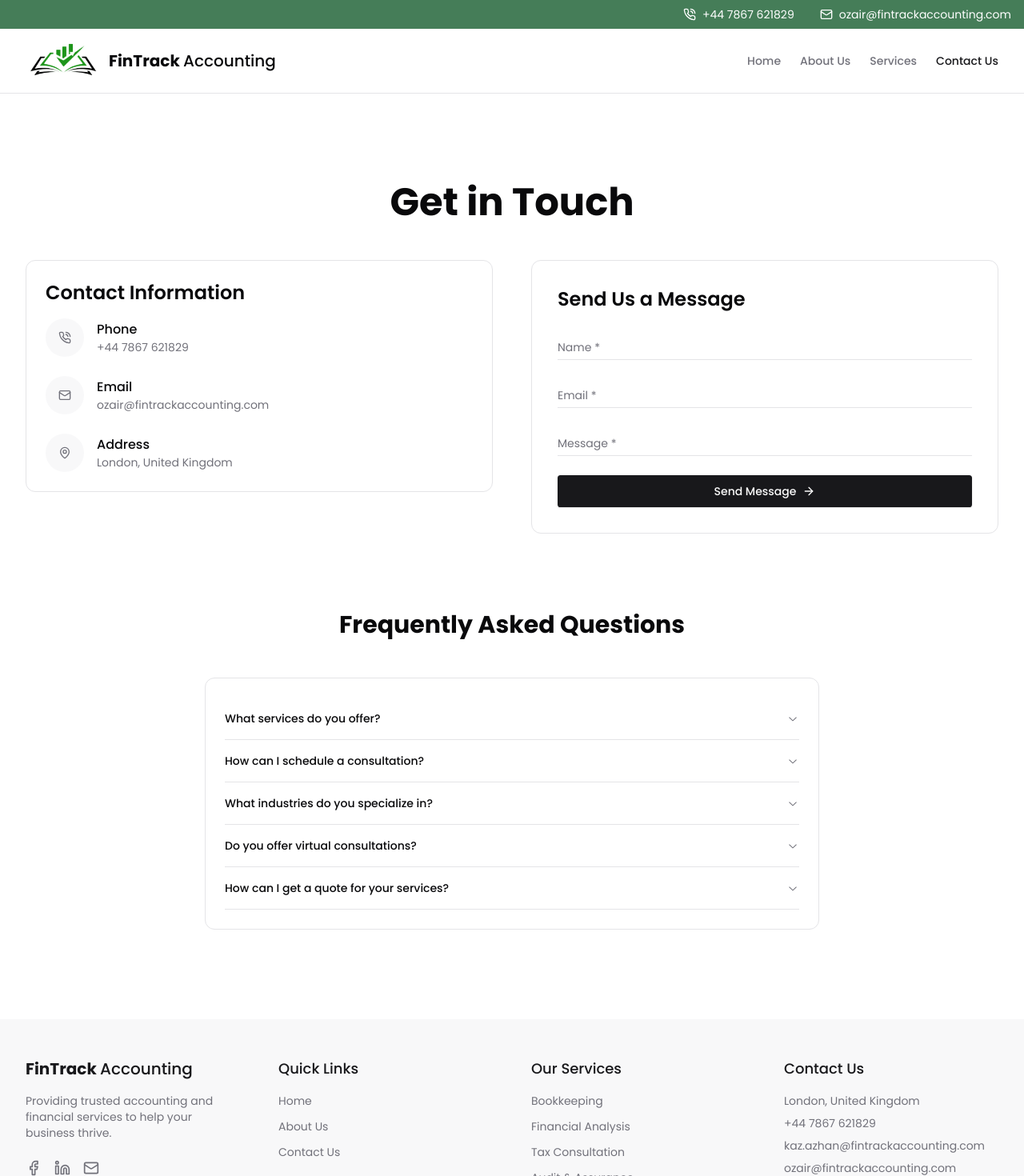
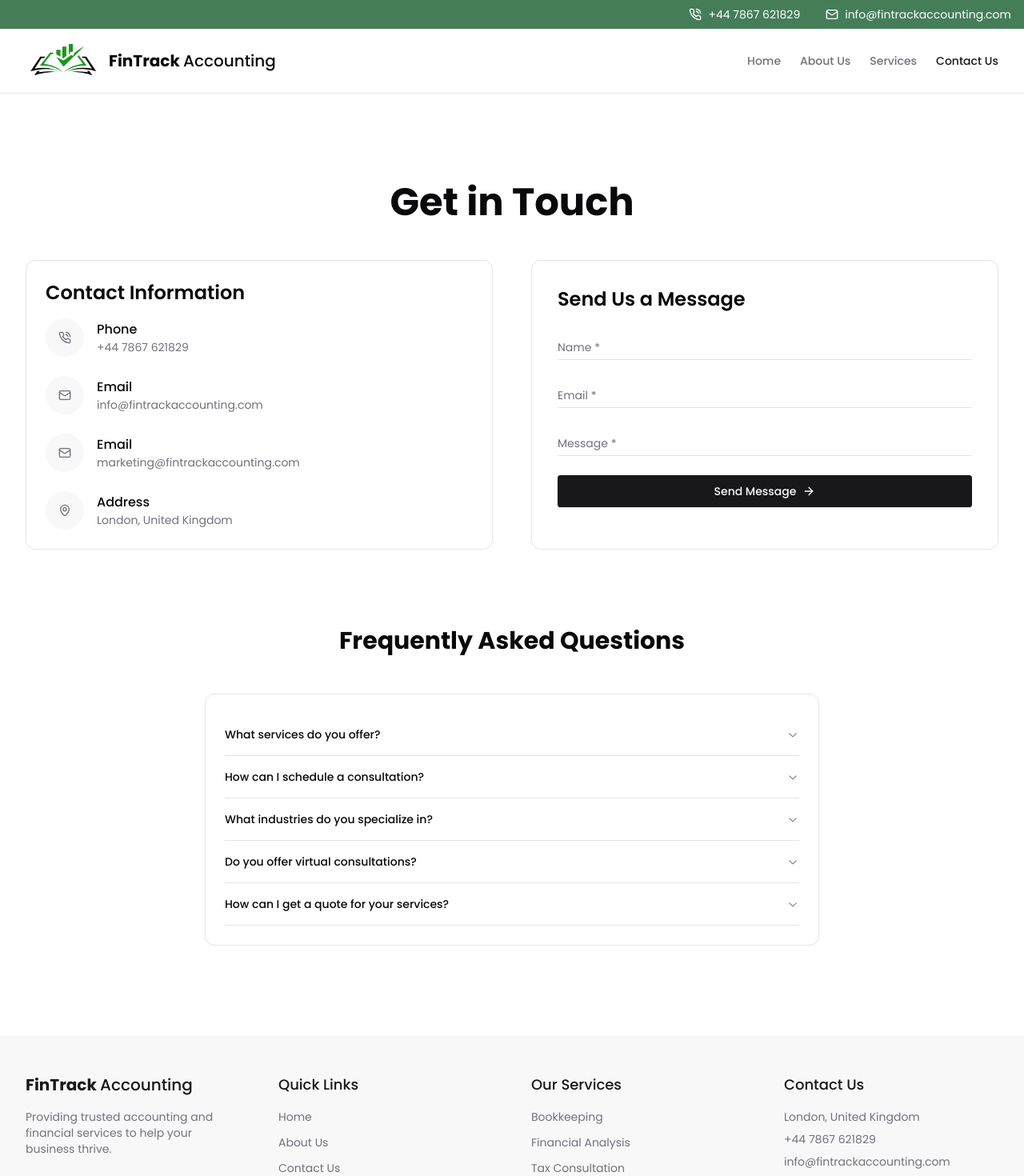
Before and after one commit to MAhsen23/fintrack, a Next.js app: page /contact in a window 1280 px wide. Shown: the top 1470 px of the page at 80% size. Built offline with nearby package versions, Linux system fonts and the light colour scheme.

Commit message:
Email modification

```diff
--- a/src/components/contact/Contact.tsx
+++ b/src/components/contact/Contact.tsx
@@ -10,7 +10,8 @@ import { useState } from "react"
 const contactInfo = [
     { icon: <PhoneCall className="h-4 w-4" />, title: 'Phone', lines: ['+44 7867 621829'] },
     // { icon: <Mail className="h-4 w-4" />, title: 'Email', lines: ['kaz.azhan@fintrackaccounting.com'] },
-    { icon: <Mail className="h-4 w-4" />, title: 'Email', lines: ['ozair@fintrackaccounting.com'] },
+    { icon: <Mail className="h-4 w-4" />, title: 'Email', lines: ['info@fintrackaccounting.com'] },
+    { icon: <Mail className="h-4 w-4" />, title: 'Email', lines: ['marketing@fintrackaccounting.com'] },
     { icon: <MapPin className="h-4 w-4" />, title: 'Address', lines: ['London, United Kingdom'] },
 ]
 
--- a/src/components/footer/Footer.tsx
+++ b/src/components/footer/Footer.tsx
@@ -21,7 +21,7 @@ export default function Footer() {
                                 <Linkedin className="w-5 h-5" />
                                 <span className="sr-only">LinkedIn</span>
                             </a>
-                            <a href="mailto:ozair@fintrackaccounting.com" className="transition-colors text-muted-foreground hover:text-primary duration-300">
+                            <a href="mailto:info@fintrackaccounting.com" className="transition-colors text-muted-foreground hover:text-primary duration-300">
                                 <Mail className="w-5 h-5" />
                                 <span className="sr-only">Email</span>
                             </a>
@@ -50,8 +50,8 @@ export default function Footer() {
                         <ul className="space-y-2 text-sm text-muted-foreground">
                             <li>London, United Kingdom</li>
                             <li>+44 7867 621829</li>
-                            <li><a href="mailto:kaz.azhan@fintrackaccounting.com" className="hover:text-primary transition-colors duration-300">kaz.azhan@fintrackaccounting.com</a></li>
-                            <li><a href="mailto:ozair@fintrackaccounting.com" className="hover:text-primary transition-colors duration-300">ozair@fintrackaccounting.com</a></li>
+                            <li><a href="mailto:info@fintrackaccounting.com" className="hover:text-primary transition-colors duration-300">info@fintrackaccounting.com</a></li>
+                            <li><a href="mailto:marketing@fintrackaccounting.com" className="hover:text-primary transition-colors duration-300">marketing@fintrackaccounting.com</a></li>
                         </ul>
                     </div>
                 </div>
--- a/src/components/header/Header.tsx
+++ b/src/components/header/Header.tsx
@@ -84,7 +84,7 @@ export default function Header() {
                     </div>
                     <div className="flex items-center space-x-2">
                         <Mail size={16} />
-                        <a href="mailto:ozair@fintrackaccounting.com" className="hover:underline">ozair@fintrackaccounting.com</a>
+                        <a href="mailto:info@fintrackaccounting.com" className="hover:underline">info@fintrackaccounting.com</a>
                     </div>
                 </div>
             </div>
```
